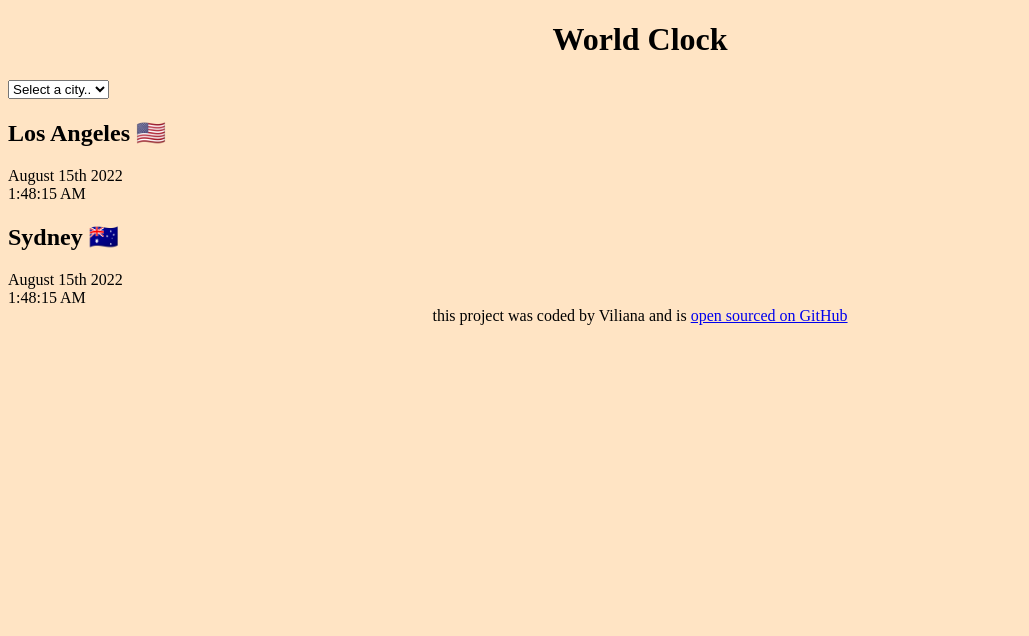
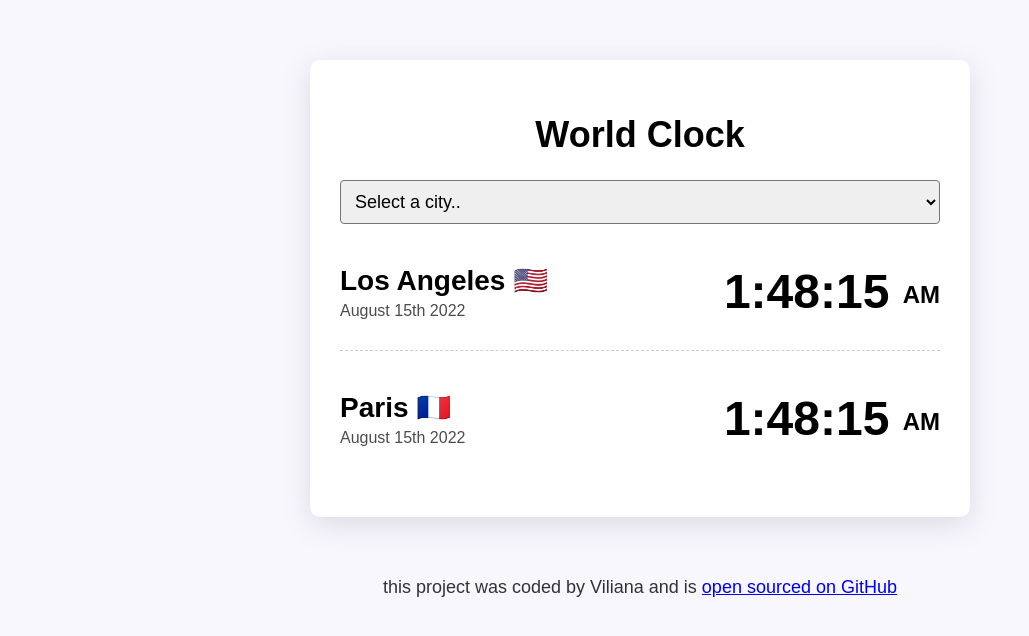
Before and after one commit to vilianap/world-clock, a plain HTML site: page index.html in a window 1280 px wide. Shown: the whole page, without its empty margins (0-1029 px from the left). Drawn offline with Linux system fonts and the light colour scheme.

Commit message:
css change

```diff
--- a/css/style.css
+++ b/css/style.css
@@ -1,9 +1,65 @@
 body {
-    background-color: bisque;
+  background-color: #f9f7fe;
+  font-family: sans-serif;
 }
-h1{
-    text-align: center;
+
+h1 {
+  text-align: center;
+  font-family: sans-serif;
+  font-size: 36px;
 }
-footer{
-    text-align: center;
+
+h2 {
+  margin: 0 0 5px;
+  font-size: 28px;
 }
+
+select {
+  display: block;
+  width: 100%;
+  font-size: 18px;
+  border-radius: 4px;
+  padding: 10px;
+}
+
+.container {
+  max-width: 600px;
+  margin: 60px auto;
+  background: white;
+  padding: 30px;
+  box-shadow: rgba(100, 100, 111, 0.2) 0px 7px 29px 0px;
+  border-radius: 10px;
+}
+
+.city {
+  display: flex;
+  margin: 10px 0;
+  justify-content: space-between;
+  padding: 30px 0;
+  border-bottom: 1px dashed rgba(0, 0, 0, 0.2);
+}
+
+.city:last-child {
+  border: none;
+}
+
+.date {
+  opacity: 0.7;
+}
+
+.time {
+  font-size: 48px;
+  font-weight: bold;
+}
+
+.time small {
+  font-size: 24px;
+  vertical-align: middle;
+  line-height: 48px;
+}
+
+footer {
+  text-align: center;
+  font-size: 18px;
+  color: rgba(0, 0, 0, 0.8);
+}
--- a/index.html
+++ b/index.html
@@ -7,7 +7,7 @@
     <title>World Clock</title>
 </head>
 <body>
-   <div class="container">
+    <div class="container">
       <h1>World Clock</h1>
 
       <select>
@@ -18,14 +18,18 @@
       </select>
 
       <div class="city">
-        <h2>Los Angeles 🇺🇸</h2>
-        <div class="date">August 15th 2022</div>
-        <div class="time">1:48:15 AM</div>
+        <div>
+          <h2>Los Angeles 🇺🇸</h2>
+          <div class="date">August 15th 2022</div>
+        </div>
+        <div class="time">1:48:15 <small> AM </small></div>
       </div>
       <div class="city">
-        <h2>Sydney 🇦🇺</h2>
-        <div class="date">August 15th 2022</div>
-        <div class="time">1:48:15 AM</div>
+        <div>
+          <h2>Paris 🇫🇷</h2>
+          <div class="date">August 15th 2022</div>
+        </div>
+        <div class="time">1:48:15 <small> AM </small></div>
       </div>
     </div>
     <footer>this project was coded by Viliana and is <a href="https://github.com/vilianap/world-clock" target="_blank">open sourced on GitHub</a>
```
